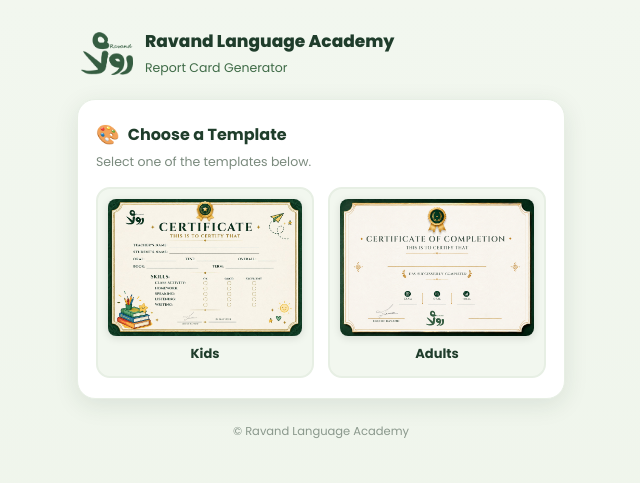
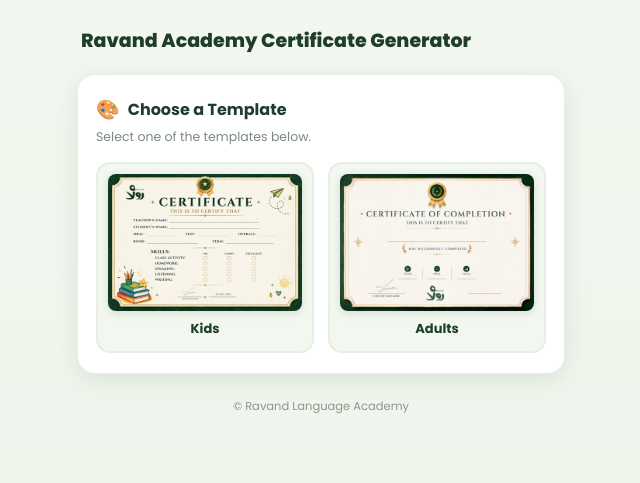
Before and after one commit to RavandAcademySite/RavandAcademy, a plain HTML site: page index.html in a window 1280 px wide. Shown: the whole page, without its empty margins (319-959 px from the left). Drawn offline with nearby package versions, Linux system fonts and the light colour scheme.

Commit message:
Add files via upload

```diff
--- a/css/style.css
+++ b/css/style.css
@@ -39,23 +39,14 @@
 .app-header{
   display:flex;
   align-items:center;
-  gap:12px;
   padding:8px 4px 20px;
 }
-.app-header .logo{
-  width:52px;
-  height:auto;
-  flex-shrink:0;
-}
 .header-text h1{
-  font-size:17px;
+  font-size:19px;
   margin:0;
   color:var(--green-900);
   font-weight:800;
-}
-.header-text span{
-  font-size:12.5px;
-  color:var(--green-600);
+  line-height:1.35;
 }
 
 /* ============ Cards ============ */
@@ -268,6 +259,7 @@
   letter-spacing:0.5px;
   line-height:1;
   direction:ltr;
+  font-variant-numeric: tabular-nums; /* keeps digits evenly spaced & centered no matter how many characters (e.g. "9" vs "99/100") */
 }
 .cert-check{
   position:absolute;
--- a/index.html
+++ b/index.html
@@ -3,7 +3,7 @@
 <head>
 <meta charset="UTF-8">
 <meta name="viewport" content="width=device-width, initial-scale=1.0">
-<title>Ravand Language Academy | Report Card Generator</title>
+<title>Ravand Academy Certificate Generator</title>
 <link rel="icon" href="assets/icons/favicon.png">
 <link rel="preconnect" href="https://fonts.googleapis.com">
 <link rel="stylesheet" href="https://fonts.googleapis.com/css2?family=Poppins:wght@400;500;600;700;800&display=swap">
@@ -15,10 +15,8 @@
 
   <!-- Header -->
   <header class="app-header">
-    <img src="assets/icons/logo.png" alt="Ravand" class="logo">
     <div class="header-text">
-      <h1>Ravand Language Academy</h1>
-      <span>Report Card Generator</span>
+      <h1>Ravand Academy Certificate Generator</h1>
     </div>
   </header>
 
--- a/js/app.js
+++ b/js/app.js
@@ -225,7 +225,9 @@
   const canvas = await html2canvas(hidden, {
     width: tpl.fullWidth,
     height: tpl.fullHeight,
-    scale: 2,          // supersampling on top of native resolution = extra crisp output
+    scale: 1,          // background is already native full-resolution artwork;
+                        // no extra supersampling needed (this alone was the main
+                        // cause of the huge 26MB PDF files)
     useCORS: true,
     backgroundColor: "#ffffff",
   });
@@ -266,7 +268,10 @@
   downloadPdfBtn.textContent = "Preparing...";
   try {
     const canvas = await buildHiResCanvas();
-    const imgData = canvas.toDataURL("image/png");
+    // JPEG instead of PNG for the embedded image: visually identical for this
+    // kind of artwork/photo-like background, but a fraction of the file size.
+    // (PNG here was the reason the PDF used to come out ~26MB.)
+    const imgData = canvas.toDataURL("image/jpeg", 0.92);
 
     const margin = Math.round(canvas.width * 0.015); // small margin on all 4 sides
     const pageW = canvas.width + margin * 2;
@@ -278,10 +283,11 @@
       orientation,
       unit: "px",
       format: [pageW, pageH],
+      compress: true,
     });
     pdf.setFillColor(255, 255, 255);
     pdf.rect(0, 0, pageW, pageH, "F");
-    pdf.addImage(imgData, "PNG", margin, margin, canvas.width, canvas.height);
+    pdf.addImage(imgData, "JPEG", margin, margin, canvas.width, canvas.height);
     pdf.save(`${fileBaseName()}.pdf`);
   } finally {
     downloadPdfBtn.disabled = false;
--- a/js/templates.js
+++ b/js/templates.js
@@ -10,8 +10,8 @@
   kids: {
     id: "kids",
     title: "Kids",
-    thumb: "assets/templates/kids-bg.jpg",
-    bg: "assets/templates/kids-bg.jpg",
+    thumb: "assets/templates/kids-thumb.jpg",
+    bg: "assets/templates/kids-bg.png",
     fullWidth: 2984,
     fullHeight: 2108,
     fields: [
@@ -62,8 +62,8 @@
   adults: {
     id: "adults",
     title: "Adults",
-    thumb: "assets/templates/adults-bg.jpg",
-    bg: "assets/templates/adults-bg.jpg",
+    thumb: "assets/templates/adults-thumb.jpg",
+    bg: "assets/templates/adults-bg.png",
     fullWidth: 1492,
     fullHeight: 1054,
     fields: [
```
Also changed, not shown: assets/templates/adults-thumb.jpg (added), assets/templates/kids-thumb.jpg (added), 2 other files.
